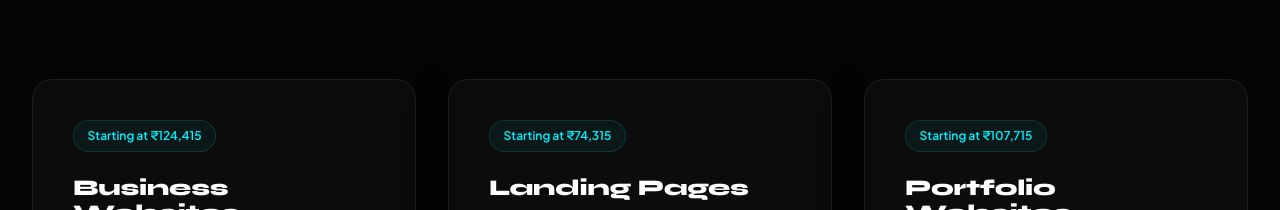
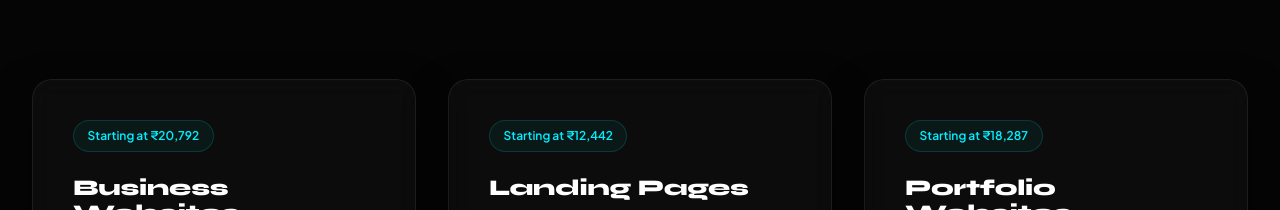
Before and after one commit to uk0976/CoreForge-Studio, a React (Vite) app: page / in a window 1280 px wide. Shown: the part 2144-2354 px from the top of the page. Built offline with nearby package versions, Linux system fonts and the light colour scheme.

Commit message:
pricing: set 20 specialized services cost to startup-competitive levels with nearest-500 rounding for INR

```diff
--- a/src/data/agencyData.js
+++ b/src/data/agencyData.js
@@ -124,26 +124,26 @@ export const agencyData = {
 
   // 20 Detailed Service Cards
   servicesList: [
-    { id: "business-websites", title: "Business Websites", cost: 1490, time: "3 Weeks", audience: "Local businesses and service providers", overview: "Custom-designed multi-page websites that present your services clearly, build immediate trust, and drive local customer actions.", features: ["Custom UI Mockups", "Responsive Layouts", "Local SEO Optimization", "Contact Form Setup"] },
-    { id: "landing-pages", title: "Landing Pages", cost: 890, time: "2 Weeks", audience: "Startups and product campaigns", overview: "High-conversion single-page campaigns built to capture leads, display key product value, and maximize ad ROI.", features: ["Clear Headline Copy Structure", "Lead Capture Automation", "Analytics Setup", "Fast Loading Speed"] },
-    { id: "portfolio-websites", title: "Portfolio Websites", cost: 1290, time: "3 Weeks", audience: "Creators, artists, and architects", overview: "Bespoke digital showrooms designed to display your creative projects in large format grids and custom timelines.", features: ["Masonry Project Grids", "Parallax Media Panels", "Exhibits Info Modals", "Boutique Design Styling"] },
-    { id: "corporate-websites", title: "Corporate Websites", cost: 3490, time: "5 Weeks", audience: "Enterprises and financial firms", overview: "Structured, high-end websites built to establish market authority, display company divisions, and share investor data.", features: ["Custom Design System", "Resource Libraries", "Role-based Auth Mockups", "Security Checkpoints"] },
-    { id: "restaurant-websites", title: "Restaurant Websites", cost: 1590, time: "3 Weeks", audience: "Michelin-starred and boutique bistros", overview: "Immersive culinary websites that display visual food menus, tableside stories, and seamless reservation portals.", features: ["Interactive Plating Menus", "Reservation Widget Integration", "Location & Hours Blocks", "Custom Photography Showcase"] },
-    { id: "healthcare-websites", title: "Healthcare Websites", cost: 2490, time: "4 Weeks", audience: "Medical clinics and specialists", overview: "Calming, accessible digital portals that connect patients to clinics, doctor schedules, and secure appointments.", features: ["Secure Booking Questionnaire", "Physician Bios Grids", "Accessibility Controls (WCAG)", "calming Indigo Aesthetic"] },
-    { id: "educational-websites", title: "Educational Websites", cost: 2290, time: "4 Weeks", audience: "Schools and course academies", overview: "Structured portals that display curriculum guides, course databases, faculty rosters, and application signups.", features: ["Course Categorization", "Student Resources Area", "Faculty Directory Grid", "Application Intake Form"] },
-    { id: "ecommerce-websites", title: "E-commerce Websites", cost: 4490, time: "6 Weeks", audience: "Boutique brands and street fashion", overview: "Secure, high-speed online shopping grids built to showcase products, manage carts, and secure credit checkouts.", features: ["Headless Cart Integrations", "Interactive Product Filters", "Stripe Checkpoint Integrations", "Customer Order Records"] },
-    { id: "website-redesign", title: "Website Redesign", cost: 1890, time: "3 Weeks", audience: "Brands with outdated legacy sites", overview: "Full code and style modernization to fix mobile rendering bugs, increase loading speeds, and rebuild user flows.", features: ["Asset Compression", "SEO URL Mapping", "Modern CSS Grids Upgrade", "Framer/Next Migration"] },
-    { id: "website-maintenance", title: "Website Maintenance", cost: 150, time: "Monthly", audience: "Busy founders and businesses", overview: "Reliable monthly maintenance covering backups, security updates, server monitoring, and layout adjustments.", features: ["Weekly Database Backups", "Core Package Upgrades", "2 Hours Layout Support", "Downtime Alerts Tracking"] },
-    { id: "hosting-domain", title: "Hosting & Domain Setup", cost: 290, time: "1 Week", audience: "Founders starting from scratch", overview: "Domain setup, secure SSL certificates, DNS routing rules, and fast deployment on CDN server nodes.", features: ["Custom domain routing", "Cloudflare DNS Config", "Vercel / Netlify Deploy", "Secure SSL Provisioning"] },
-    { id: "seo-optimization", title: "SEO Optimization", cost: 990, time: "2 Weeks", audience: "Brands looking for search traffic", overview: "Advanced semantic search adjustments to rank higher on Google search results and attract targeted local traffic.", features: ["Google Search Console link", "Schema.org Structured Data", "Keyword Tag Structuring", "SEO Content Auditing"] },
-    { id: "performance-boost", title: "Performance Optimization", cost: 890, time: "2 Weeks", audience: "Websites with slow loading speeds", overview: "Code cleaning and media optimizations to fix slow loading times and score 100/100 on Google PageSpeed.", features: ["Asset Lazy Loading", "Javascript Code Splitting", "CSS Bundle Minimization", "Image compression (.webp)"] },
-    { id: "ai-chatbot", title: "AI Chatbot Integration", cost: 1990, time: "4 Weeks", audience: "Support and sales teams", overview: "Integrating LLM interfaces (OpenAI, Gemini) into your website to handle customer questions and routing in real time.", features: ["Context-aware Chat UI", "LLM API Connections", "Conversational Prompt Setup", "Lead capture database triggers"] },
-    { id: "custom-web-apps", title: "Custom Web Applications", cost: 6900, time: "8 Weeks", audience: "Startups and SaaS founders", overview: "Bespoke SaaS applications built with secure auth gates, database relations, and advanced API workflows.", features: ["Database Schema Design", "JWT User Authentication", "Dashboard Analytics Panels", "Email Alert Integrations"] },
-    { id: "ui-ux-design", title: "UI/UX Design", cost: 1990, time: "3 Weeks", audience: "Startups wanting Figma layouts", overview: "Bespoke design drafts in Figma prioritizing layout architecture, micro-animations, and visual brand guides.", features: ["Interactive Prototypes", "Responsive Layout Grids", "Custom Design Tokens", "Developer-ready Handoff"] },
-    { id: "brand-identity", title: "Brand Identity", cost: 1490, time: "3 Weeks", audience: "Startups launching new names", overview: "A cohesive brand voice, selecting color theories, typography grids, and establishing clear brand guides.", features: ["Cohesive Brand Colors", "Typography Hierarchy Scale", "Social media visual layouts", "Complete Brand Book"] },
-    { id: "logo-design", title: "Logo Design", cost: 690, time: "2 Weeks", audience: "Businesses looking for new marks", overview: "Crafting a memorable, premium brand logo in multiple vector scaling formats for digital and print assets.", features: ["3 Custom Design Options", "Unlimited Vector formats", "Monochrome & Color variations", "Visual Mockup Previews"] },
-    { id: "website-security", title: "Website Security Setup", cost: 790, time: "2 Weeks", audience: "Platforms handling sensitive data", overview: "Advanced security hardening covering DDoS shields, SQL injection checks, secure cookies, and auth walls.", features: ["Cloudflare Firewall Rules", "SQL Injection Hardening", "Content Security Policies", "Secure HTTPS redirects"] },
-    { id: "analytics-integration", title: "Analytics Integration", cost: 390, time: "1 Week", audience: "Marketing and business managers", overview: "Setting up Google Tag Manager and tracking points to analyze customer click patterns and optimize conversions.", features: ["Google Analytics 4 setup", "GTM Tag Tracking points", "Conversion Goal Triggers", "Analytics Reporting Dashboard"] }
+    { id: "business-websites", title: "Business Websites", cost: 249, time: "3 Weeks", audience: "Local businesses and service providers", overview: "Custom-designed multi-page websites that present your services clearly, build immediate trust, and drive local customer actions.", features: ["Custom UI Mockups", "Responsive Layouts", "Local SEO Optimization", "Contact Form Setup"] },
+    { id: "landing-pages", title: "Landing Pages", cost: 149, time: "2 Weeks", audience: "Startups and product campaigns", overview: "High-conversion single-page campaigns built to capture leads, display key product value, and maximize ad ROI.", features: ["Clear Headline Copy Structure", "Lead Capture Automation", "Analytics Setup", "Fast Loading Speed"] },
+    { id: "portfolio-websites", title: "Portfolio Websites", cost: 219, time: "3 Weeks", audience: "Creators, artists, and architects", overview: "Bespoke digital showrooms designed to display your creative projects in large format grids and custom timelines.", features: ["Masonry Project Grids", "Parallax Media Panels", "Exhibits Info Modals", "Boutique Design Styling"] },
+    { id: "corporate-websites", title: "Corporate Websites", cost: 499, time: "5 Weeks", audience: "Enterprises and financial firms", overview: "Structured, high-end websites built to establish market authority, display company divisions, and share investor data.", features: ["Custom Design System", "Resource Libraries", "Role-based Auth Mockups", "Security Checkpoints"] },
+    { id: "restaurant-websites", title: "Restaurant Websites", cost: 249, time: "3 Weeks", audience: "Michelin-starred and boutique bistros", overview: "Immersive culinary websites that display visual food menus, tableside stories, and seamless reservation portals.", features: ["Interactive Plating Menus", "Reservation Widget Integration", "Location & Hours Blocks", "Custom Photography Showcase"] },
+    { id: "healthcare-websites", title: "Healthcare Websites", cost: 349, time: "4 Weeks", audience: "Medical clinics and specialists", overview: "Calming, accessible digital portals that connect patients to clinics, doctor schedules, and secure appointments.", features: ["Secure Booking Questionnaire", "Physician Bios Grids", "Accessibility Controls (WCAG)", "calming Indigo Aesthetic"] },
+    { id: "educational-websites", title: "Educational Websites", cost: 319, time: "4 Weeks", audience: "Schools and course academies", overview: "Structured portals that display curriculum guides, course databases, faculty rosters, and application signups.", features: ["Course Categorization", "Student Resources Area", "Faculty Directory Grid", "Application Intake Form"] },
+    { id: "ecommerce-websites", title: "E-commerce Websites", cost: 799, time: "6 Weeks", audience: "Boutique brands and street fashion", overview: "Secure, high-speed online shopping grids built to showcase products, manage carts, and secure credit checkouts.", features: ["Headless Cart Integrations", "Interactive Product Filters", "Stripe Checkpoint Integrations", "Customer Order Records"] },
+    { id: "website-redesign", title: "Website Redesign", cost: 299, time: "3 Weeks", audience: "Brands with outdated legacy sites", overview: "Full code and style modernization to fix mobile rendering bugs, increase loading speeds, and rebuild user flows.", features: ["Asset Compression", "SEO URL Mapping", "Modern CSS Grids Upgrade", "Framer/Next Migration"] },
+    { id: "website-maintenance", title: "Website Maintenance", cost: 25, time: "Monthly", audience: "Busy founders and businesses", overview: "Reliable monthly maintenance covering backups, security updates, server monitoring, and layout adjustments.", features: ["Weekly Database Backups", "Core Package Upgrades", "2 Hours Layout Support", "Downtime Alerts Tracking"] },
+    { id: "hosting-domain", title: "Hosting & Domain Setup", cost: 40, time: "1 Week", audience: "Founders starting from scratch", overview: "Domain setup, secure SSL certificates, DNS routing rules, and fast deployment on CDN server nodes.", features: ["Custom domain routing", "Cloudflare DNS Config", "Vercel / Netlify Deploy", "Secure SSL Provisioning"] },
+    { id: "seo-optimization", title: "SEO Optimization", cost: 149, time: "2 Weeks", audience: "Brands looking for search traffic", overview: "Advanced semantic search adjustments to rank higher on Google search results and attract targeted local traffic.", features: ["Google Search Console link", "Schema.org Structured Data", "Keyword Tag Structuring", "SEO Content Auditing"] },
+    { id: "performance-boost", title: "Performance Optimization", cost: 129, time: "2 Weeks", audience: "Websites with slow loading speeds", overview: "Code cleaning and media optimizations to fix slow loading times and score 100/100 on Google PageSpeed.", features: ["Asset Lazy Loading", "Javascript Code Splitting", "CSS Bundle Minimization", "Image compression (.webp)"] },
+    { id: "ai-chatbot", title: "AI Chatbot Integration", cost: 299, time: "4 Weeks", audience: "Support and sales teams", overview: "Integrating LLM interfaces (OpenAI, Gemini) into your website to handle customer questions and routing in real time.", features: ["Context-aware Chat UI", "LLM API Connections", "Conversational Prompt Setup", "Lead capture database triggers"] },
+    { id: "custom-web-apps", title: "Custom Web Applications", cost: 999, time: "8 Weeks", audience: "Startups and SaaS founders", overview: "Bespoke SaaS applications built with secure auth gates, database relations, and advanced API workflows.", features: ["Database Schema Design", "JWT User Authentication", "Dashboard Analytics Panels", "Email Alert Integrations"] },
+    { id: "ui-ux-design", title: "UI/UX Design", cost: 249, time: "3 Weeks", audience: "Startups wanting Figma layouts", overview: "Bespoke design drafts in Figma prioritizing layout architecture, micro-animations, and visual brand guides.", features: ["Interactive Prototypes", "Responsive Layout Grids", "Custom Design Tokens", "Developer-ready Handoff"] },
+    { id: "brand-identity", title: "Brand Identity", cost: 199, time: "3 Weeks", audience: "Startups launching new names", overview: "A cohesive brand voice, selecting color theories, typography grids, and establishing clear brand guides.", features: ["Cohesive Brand Colors", "Typography Hierarchy Scale", "Social media visual layouts", "Complete Brand Book"] },
+    { id: "logo-design", title: "Logo Design", cost: 99, time: "2 Weeks", audience: "Businesses looking for new marks", overview: "Crafting a memorable, premium brand logo in multiple vector scaling formats for digital and print assets.", features: ["3 Custom Design Options", "Unlimited Vector formats", "Monochrome & Color variations", "Visual Mockup Previews"] },
+    { id: "website-security", title: "Website Security Setup", cost: 119, time: "2 Weeks", audience: "Platforms handling sensitive data", overview: "Advanced security hardening covering DDoS shields, SQL injection checks, secure cookies, and auth walls.", features: ["Cloudflare Firewall Rules", "SQL Injection Hardening", "Content Security Policies", "Secure HTTPS redirects"] },
+    { id: "analytics-integration", title: "Analytics Integration", cost: 59, time: "1 Week", audience: "Marketing and business managers", overview: "Setting up Google Tag Manager and tracking points to analyze customer click patterns and optimize conversions.", features: ["Google Analytics 4 setup", "GTM Tag Tracking points", "Conversion Goal Triggers", "Analytics Reporting Dashboard"] }
   ],
 
   // Categorized Technology Stack
@@ -194,12 +194,13 @@ export const agencyData = {
 
   // honest FAQ
   faq: [
-    { question: "How long does a website take?", answer: "Standard business websites or portfolios take between 3 to 4 weeks. Custom web applications or complex storefronts take between 6 to 10 weeks, depending on requirements." },
-    { question: "How much does it cost?", answer: "Our landing pages start at $890, business websites at $1,490, and custom e-commerce or Web Apps at $4,490+. We provide transparent pricing lists with clear deliverables. No hidden fees." },
+    { question: "How much does it cost?", answer: "Our landing pages start at $149, business websites at $249, and custom e-commerce or Web Apps at $799+. We provide transparent pricing lists with clear deliverables. No hidden fees." },
+    { question: "How fast can you build?", answer: "A standard landing page or portfolio takes 2 to 3 weeks. Complex e-commerce systems or database SaaS applications require 6 to 8 weeks. We deliver scoping documents detailing dates before signing agreements." },
+    { question: "Will I own the source files?", answer: "Yes. You have 100% complete intellectual property ownership. Once the final milestone payment clears, we hand over all GitHub repositories, Figma vector sheets, and server routing logins to your team." },
+    { question: "Do you provide ongoing maintenance?", answer: "Yes. We offer optional monthly maintenance plans starting at $25/mo to handle package upgrades, regular database backups, security scans, and minor content adjustments." },
     { question: "Do you provide hosting?", answer: "We set up and connect your website to fast, modern hosting platforms (like Vercel, Netlify, or Cloudflare). You own the hosting accounts, ensuring complete independence." },
     { question: "Can I edit my website myself?", answer: "Yes. We build using component-based architectures or integrate headless CMS portals (like Sanity or WordPress) so you can easily update blog articles and text without writing code." },
     { question: "Do you redesign existing websites?", answer: "Yes. We analyze your legacy site, extract the content, and rebuild it using modern React or Next.js to fix loading speeds, responsiveness bugs, and improve UI/UX design." },
-    { question: "Do you provide ongoing maintenance?", answer: "Yes. We offer optional monthly maintenance plans starting at $150/mo to handle package upgrades, regular database backups, security scans, and minor content adjustments." },
     { question: "Will my website be mobile responsive?", answer: "Absolutely. Every single layout we forge is designed and tested for seamless navigation across modern smartphones, tablets, laptops, and wide desktop screens." },
     { question: "Do you build e-commerce websites?", answer: "Yes. We build high-speed, secure e-commerce systems, connecting headless platforms or Shopify backends to custom React frontends for fast checkout flows." }
   ],
```
Also changed, not shown: src/pages/Services.jsx (+11 -1 lines).
